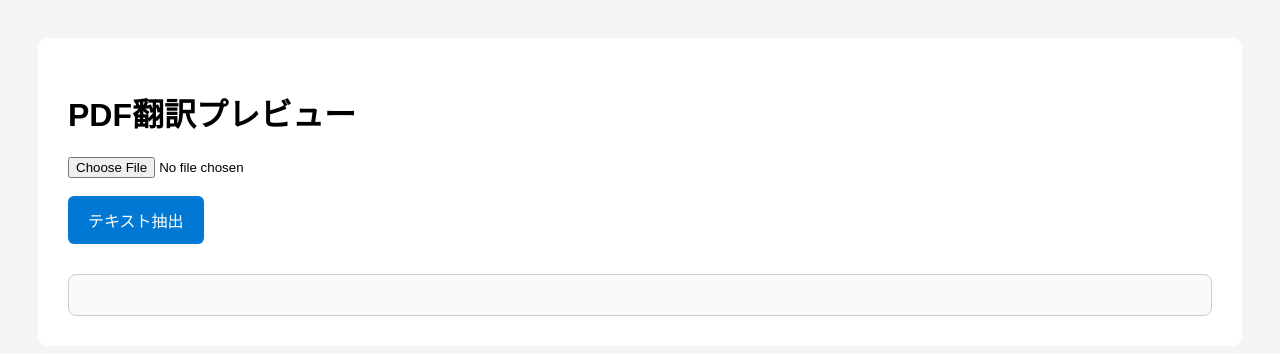
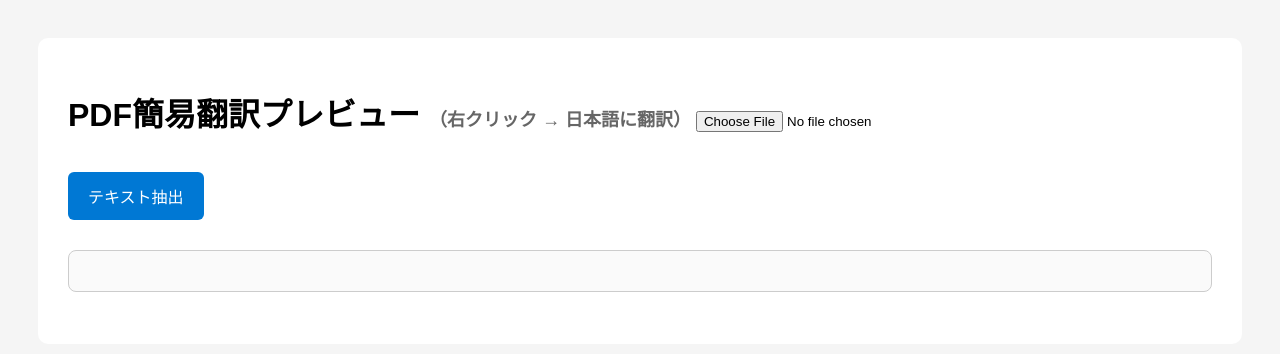
Before and after one commit to takatada72/taka, a plain HTML site: page pdf-translate.html in a window 1280 px wide. Drawn offline with Linux system fonts and the light colour scheme.

Commit message:
Add files via upload

```diff
--- a/pdf-translate.html
+++ b/pdf-translate.html
@@ -70,7 +70,14 @@ button:hover{
 
 <div class="container">
 
-<h1>PDF翻訳プレビュー</h1>
+<h1>
+
+PDF簡易翻訳プレビュー
+<span style="font-size:18px;color:#666;">
+
+（右クリック → 日本語に翻訳）
+
+</span>
 
 <input
     type="file"
```
